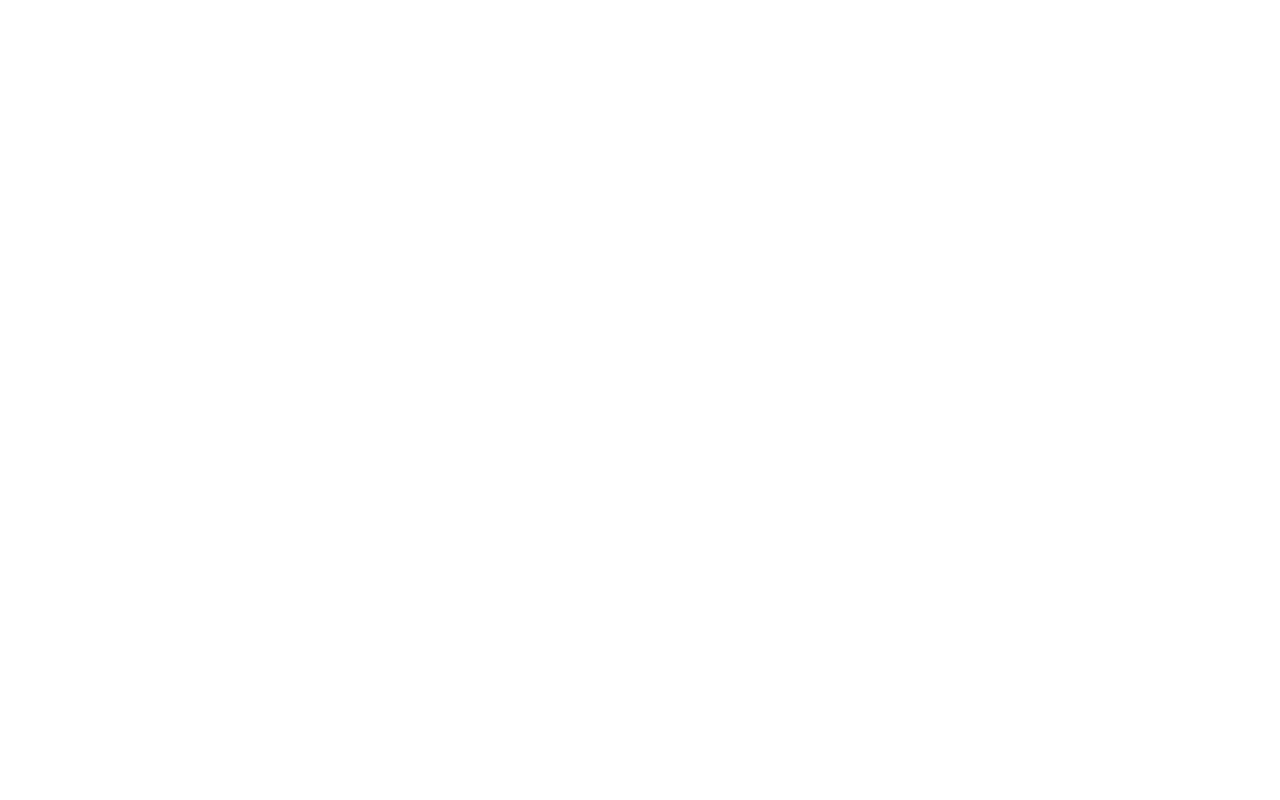
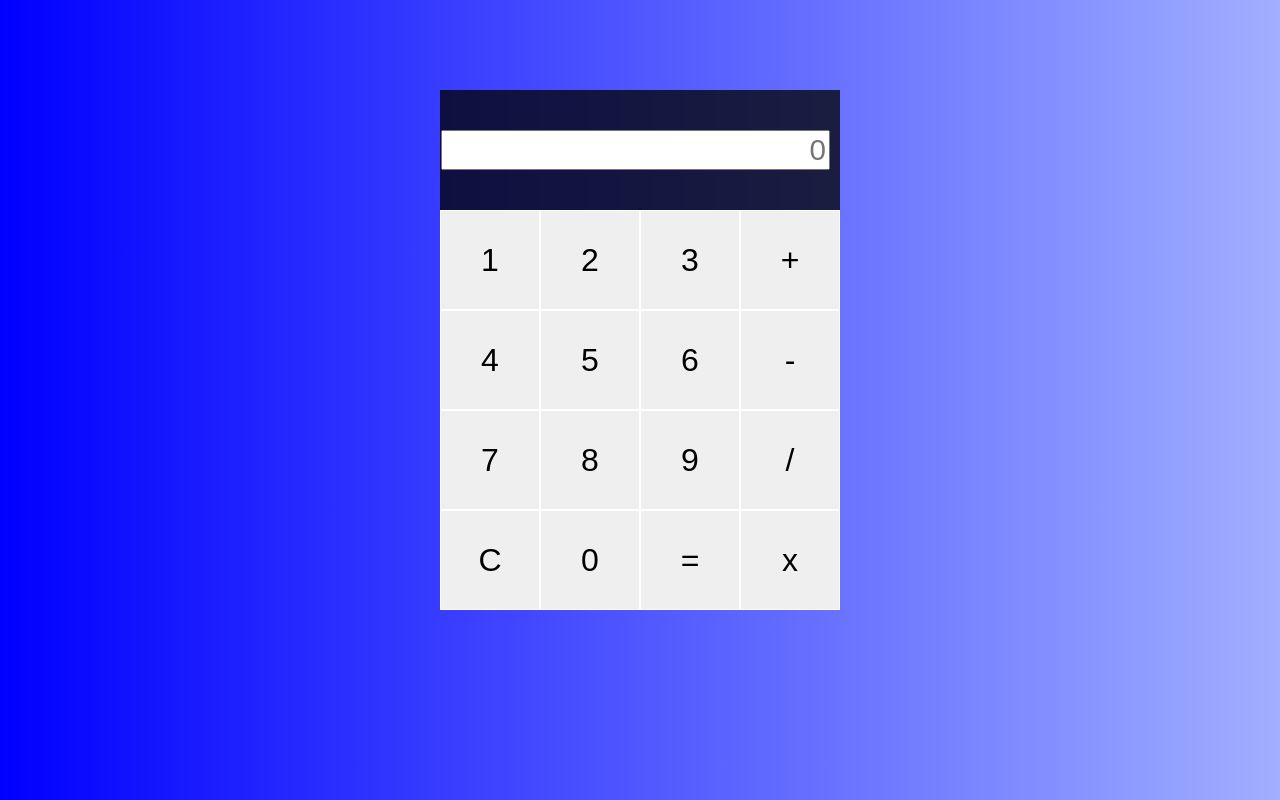
Before and after one commit to YeraldinCasas/Calculator-exercise, a plain HTML site: page index.html in a window 1280 px wide. Drawn offline with Linux system fonts and the light colour scheme.

Commit message:
HTML and CSS ready

```diff
--- a/index.html
+++ b/index.html
@@ -3,9 +3,31 @@
 <head>
     <meta charset="UTF-8">
     <meta name="viewport" content="width=device-width, initial-scale=1.0">
-    <title>Document</title>
+    <link rel="stylesheet" href="style.css">
+    <title>Calculadora</title>
 </head>
 <body>
-    <script src="dom.js"></script>
+    <div class="calculator-grid">
+        <div class="output">
+            <input type="text" id="result" class="display" placeholder="0">
+        </div>
+        <button>1</button>
+        <button>2</button>
+        <button>3</button>
+        <button>+</button>
+        <button>4</button>
+        <button>5</button>
+        <button>6</button>
+        <button>-</button>
+        <button>7</button>
+        <button>8</button>
+        <button>9</button>
+        <button>/</button>
+        <button>C</button>
+        <button>0</button>
+        <button>=</button>
+        <button>x</button>
+    </div>
+    <script src="calculator.js"></script>
 </body>
 </html>
--- /dev/null
+++ b/style.css
@@ -0,0 +1,44 @@
+
+body {
+    padding: 0;
+    margin: 0;
+    background: linear-gradient(to right ,blue, #a0afff);
+}
+
+.calculator-grid {
+    display: grid;
+    justify-content: center;
+    align-content: center;
+    min-height: 100vh;
+    grid-template-columns: repeat(4,100px);
+    grid-template-rows: minmax(120px, auto) repeat(5,100px);
+}
+
+.calculator-grid > button {
+    cursor: pointer;
+    font-size: 2rem;
+    border: 1px solid white;
+    outline: none;
+}
+
+.calculator-grid > button:hover{
+    background-color: chartreuse;
+}
+
+.output{
+    grid-column: 1/-1;
+    background-color: rgba(0,0,0,.75);
+    display: flex;
+    align-items: flex-end;
+    justify-content: space-around;
+    flex-direction: column;
+    padding: 10px;
+    word-wrap: break-word;
+    word-break: break-all;
+}
+
+.output .display {
+    color:black;
+    font-size: 1.85rem;
+    text-align: right;
+}
```
Also changed, not shown: calculator.js (added).
